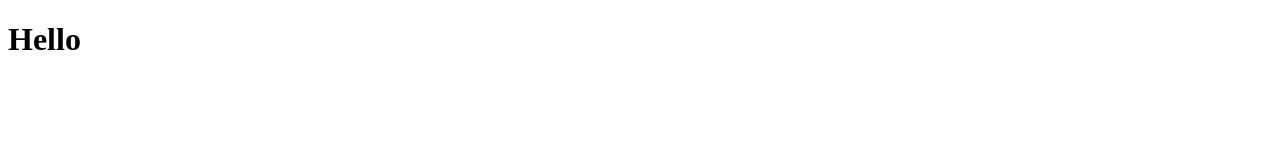
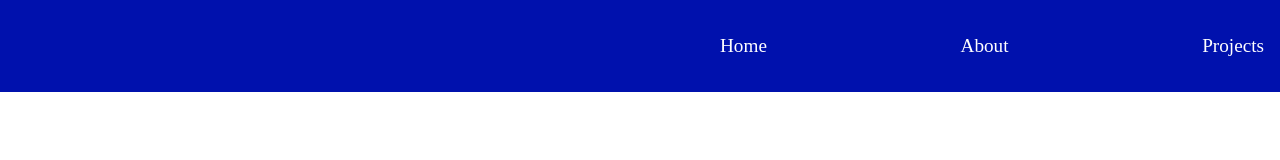
Before and after one commit to raygdev/revised-portfolio, a website: page index.html in a window 1280 px wide. Drawn offline with Linux system fonts and the light colour scheme.

Commit message:
Add nav bar and styles and init package.json
add new folder for css and provide style
for nav bar

modified index.html and added header with
nav bar

initialize package.json for dependencies

initialize .gitignore to ignore node_modules

```diff
--- /dev/null
+++ b/css/main.css
@@ -0,0 +1,37 @@
+* {
+    box-sizing: border-box;
+}
+
+body {
+    margin: 0;
+    padding: 0;
+}
+
+ul {
+    display: flex;
+    justify-content: space-between;
+    width: 100%;
+    padding: 0;
+    list-style-type: none;
+    font-size: 1.2rem;
+}
+
+a {
+    text-decoration: none;
+    color:white
+}
+
+.nav {
+    display: flex;
+    flex-direction: column;
+    align-items: flex-end;
+    width: 45%;
+    padding: 1rem;
+}
+
+header {
+    display: flex;
+    justify-content: flex-end;
+    background-color: #0011ad;
+    position: sticky;
+}
--- a/index.html
+++ b/index.html
@@ -4,9 +4,18 @@
     <meta charset="UTF-8">
     <meta http-equiv="X-UA-Compatible" content="IE=edge">
     <meta name="viewport" content="width=device-width, initial-scale=1.0">
-    <title>Document</title>
+    <title>Home</title>
+    <link rel="stylesheet" href="./css/main.css">
 </head>
 <body>
-    <h1>Hello</h1>
+    <header>
+        <nav class="nav">
+            <ul class="nav-list">
+                <li class="nav-list_item"><a href="#">Home</a></li>
+                <li class="nav-list_item"><a href="#">About</a></li>
+                <li class="nav-list_item"><a href="#">Projects</a></li>
+            </ul>
+        </nav>
+    </header>
 </body>
 </html>
```
Also changed, not shown: package.json (added, +24 -0 lines), 1 other file.
